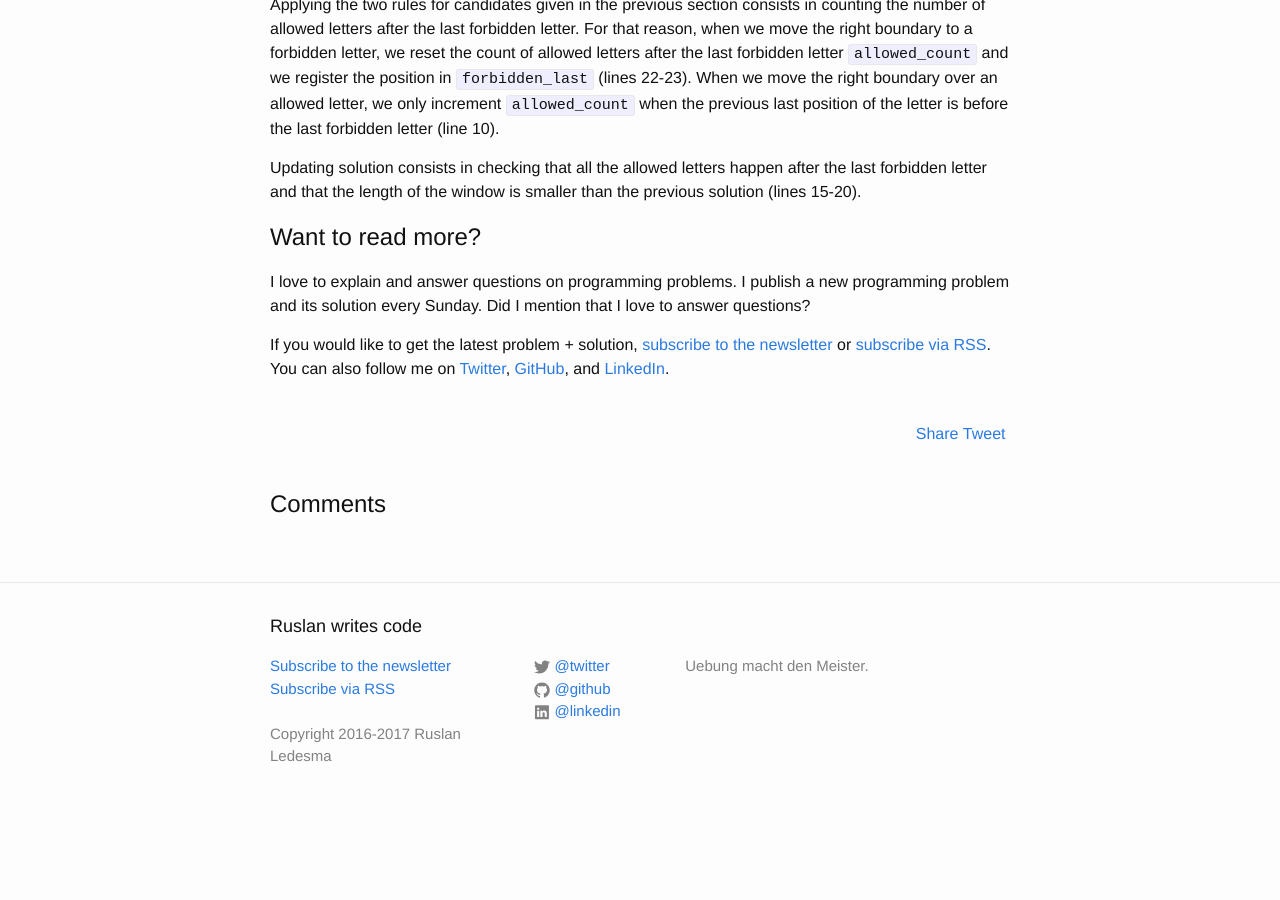
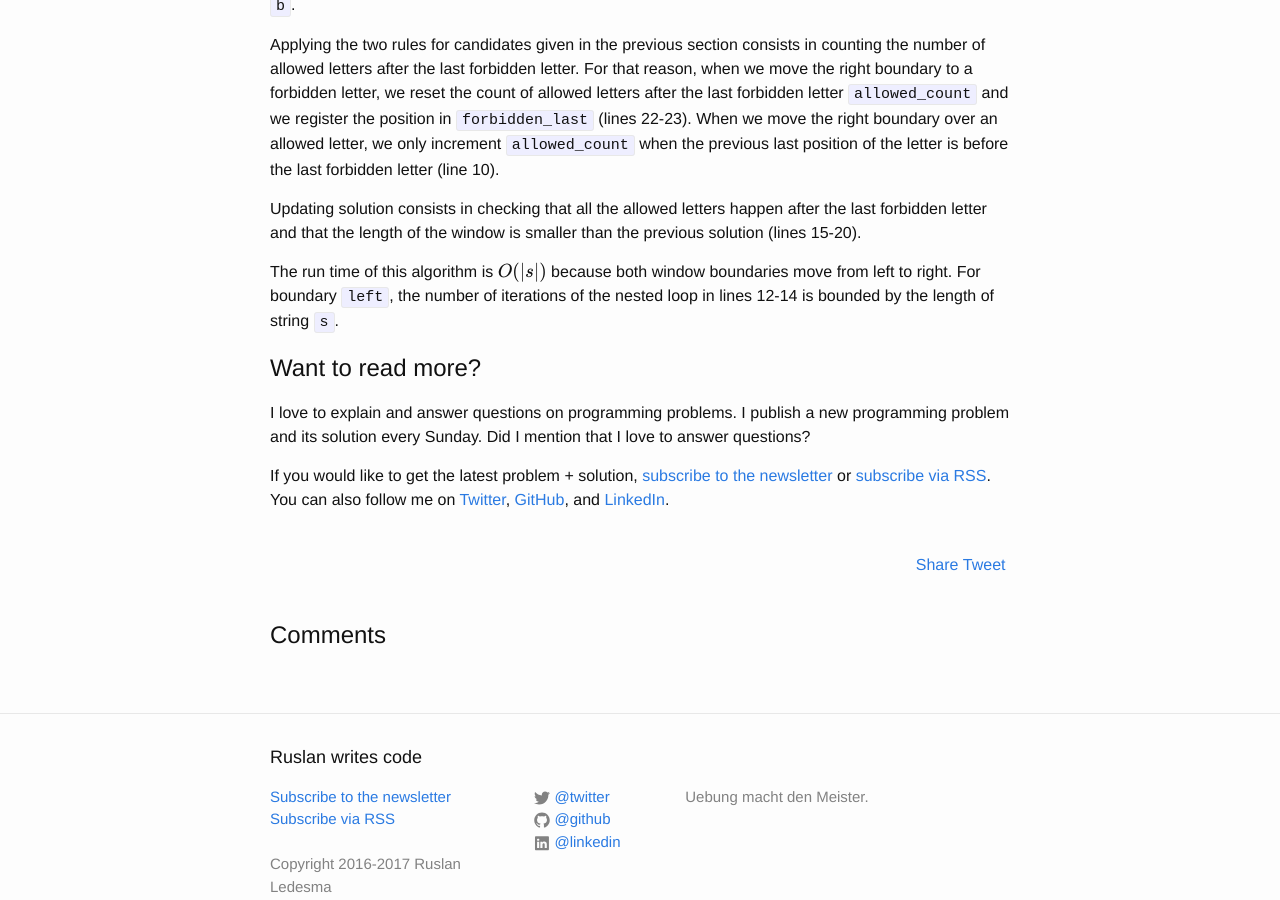
Before and after one commit to mrrusof/mrrusof.github.io, a Jekyll site: the page built from _posts/2017-04-01-shortest-substring-made-of-allowed-letters.markdown, in a window 1280 px wide and 900 px high, scrolled down 5927 px. Built offline with Jekyll 4.4.1, drawn with Linux system fonts in a browser that asks for light colours; formulas are drawn with MathJax 3; comment, search, counter and statistics services are not loaded; before the commit the page ends 6755 px from its top, so only the background shows below that; some of the changed text lies outside the part shown.

Commit message:
Explain params & add time complexity to 'Shortest Substring made of Allowed Letters'.

```diff
--- a/_posts/2017-04-01-shortest-substring-made-of-allowed-letters.markdown
+++ b/_posts/2017-04-01-shortest-substring-made-of-allowed-letters.markdown
@@ -203,6 +203,9 @@
 37: end
 {% endhighlight %}
 
+In our implementation, parameters `s` and `allowed` on line 3 are Ruby
+arrays.
+
 Placing a window over each pre-candidate consists of moving its
 boundaries `left` and `right` over string `s`.  We move `right` in the
 main loop of the algorithm without any restriction.  The crucial
@@ -253,6 +256,11 @@
 happen after the last forbidden letter and that the length of the
 window is smaller than the previous solution (lines 15-20).
 
+The run time of this algorithm is $@O(|s|)@$ because both window
+boundaries move from left to right.  For boundary `left`, the number
+of iterations of the nested loop in lines 12-14 is bounded by the
+length of string `s`.
+
 {% include subscribe.html %}
 
 {% include share.html %}
```
